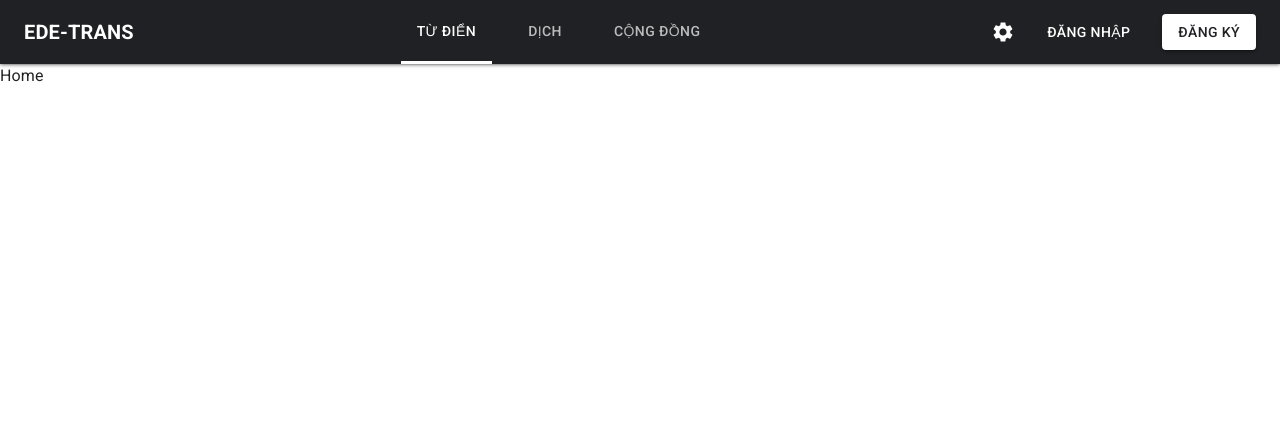
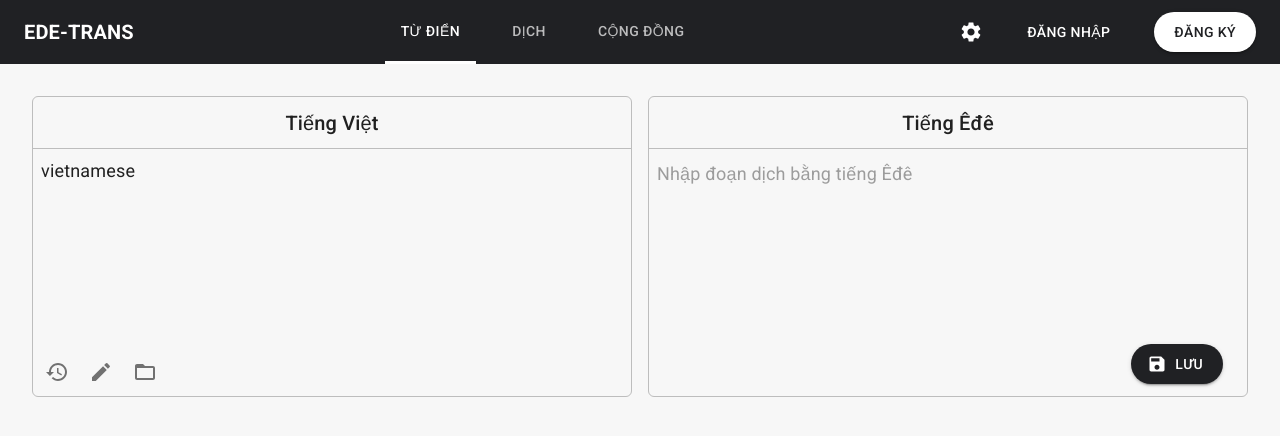
Before and after one commit to wuocdat/ede-fe, a React (Vite) app: page /trans in a window 1280 px wide. Shown: the top 436 px of the page. Built offline with nearby package versions, Linux system fonts and the light colour scheme; a web font is replaced by a local one.

Commit message:
update translation page

```diff
--- /dev/null
+++ b/src/components/share/BorderBox.tsx
@@ -0,0 +1,13 @@
+import { Box } from "@mui/material";
+import { grey } from "@mui/material/colors";
+import { styled } from "@mui/material/styles";
+
+export const BorderBox = styled(Box)(({ theme }) => ({
+  border: `1px solid ${grey[400]}`,
+  borderRadius: "6px",
+  paddingBottom: theme.spacing(3),
+  margin: theme.spacing(1),
+  position: "relative",
+}));
+
+export default BorderBox;
--- a/src/layout/main/index.tsx
+++ b/src/layout/main/index.tsx
@@ -4,7 +4,11 @@ import Header from "./subComponents/Header";
 
 const MainLayout = () => {
   return (
-    <Box width="100vw" height="100vh">
+    <Box
+      width="100vw"
+      height="100vh"
+      sx={{ display: "flex", flexDirection: "column" }}
+    >
       <Header />
       <Outlet />
     </Box>
--- a/src/pages/home/index.tsx
+++ /dev/null
@@ -1,5 +0,0 @@
-const Translation = () => {
-  return <div>Home</div>;
-};
-
-export default Translation;
--- /dev/null
+++ b/src/pages/translation/index.tsx
@@ -0,0 +1,109 @@
+import BorderBox from "@/components/share/BorderBox";
+import { COLORS } from "@/theme/colors";
+import {
+  Box,
+  Button,
+  Grid,
+  IconButton,
+  InputBase,
+  Stack,
+  Typography,
+  useTheme,
+} from "@mui/material";
+import { grey } from "@mui/material/colors";
+import { FC } from "react";
+import HistoryIcon from "@mui/icons-material/History";
+import { Edit, FolderOpen, Save } from "@mui/icons-material";
+
+interface TranslationFormProps {
+  title: string;
+  placeholder?: string;
+  inputMode?: boolean;
+  bottomActions?: React.ReactNode;
+}
+
+const TranslationForm: FC<TranslationFormProps> = ({
+  title,
+  placeholder,
+  inputMode,
+  bottomActions,
+}) => {
+  const theme = useTheme();
+
+  return (
+    <BorderBox minHeight="100%">
+      <Typography
+        align="center"
+        variant="h6"
+        sx={{
+          borderBottom: `1px solid ${grey[400]}`,
+          padding: theme.spacing(1.2),
+        }}
+      >
+        {title}
+      </Typography>
+      <Box p={theme.spacing(1)}>
+        {inputMode ? (
+          <InputBase
+            placeholder={placeholder}
+            rows={7}
+            multiline
+            sx={{ width: "100%", fontSize: theme.typography.pxToRem(18) }}
+          />
+        ) : (
+          <Typography fontSize={theme.typography.pxToRem(18)}>
+            vietnamese
+          </Typography>
+        )}
+      </Box>
+      <Box position="absolute" bottom={4} left={4} right={4}>
+        {bottomActions}
+      </Box>
+    </BorderBox>
+  );
+};
+
+const Translation = () => {
+  return (
+    <Box bgcolor={COLORS.BACKGROUND} flex={1}>
+      <Grid container padding={3}>
+        <Grid item xs={6}>
+          <TranslationForm
+            title="Tiếng Việt"
+            bottomActions={
+              <Stack direction="row" spacing={0.5}>
+                <IconButton>
+                  <HistoryIcon />
+                </IconButton>
+                <IconButton>
+                  <Edit />
+                </IconButton>
+                <IconButton>
+                  <FolderOpen />
+                </IconButton>
+              </Stack>
+            }
+          />
+        </Grid>
+        <Grid item xs={6}>
+          <TranslationForm
+            title="Tiếng Êđê"
+            placeholder="Nhập đoạn dịch bằng tiếng Êđê"
+            inputMode
+            bottomActions={
+              <Button
+                variant="contained"
+                startIcon={<Save />}
+                sx={{ float: "right", mr: "20px", mb: "8px" }}
+              >
+                Lưu
+              </Button>
+            }
+          />
+        </Grid>
+      </Grid>
+    </Box>
+  );
+};
+
+export default Translation;
--- a/src/router/index.tsx
+++ b/src/router/index.tsx
@@ -1,5 +1,5 @@
 import { Navigate, createBrowserRouter } from "react-router-dom";
-import Translation from "../pages/home";
+import Translation from "../pages/translation";
 import Login from "../pages/login";
 import Register from "../pages/register";
 import AuthLayout from "../layout/auth";
--- a/src/theme/colors.ts
+++ b/src/theme/colors.ts
@@ -1,3 +1,4 @@
 export const COLORS = {
   PRIMARY: "#202124",
+  BACKGROUND: "#f7f7f7",
 };
--- a/src/theme/index.ts
+++ b/src/theme/index.ts
@@ -1,5 +1,22 @@
 import { createTheme } from "@mui/material";
 
-const theme = createTheme({});
+const theme = createTheme({
+  components: {
+    MuiButton: {
+      styleOverrides: {
+        contained: {
+          backgroundColor: "#202124",
+          "&:hover": {
+            backgroundColor: "#292929",
+          },
+        },
+        root: {
+          borderRadius: "24px",
+          padding: "8px 20px",
+        },
+      },
+    },
+  },
+});
 
 export default theme;
```
